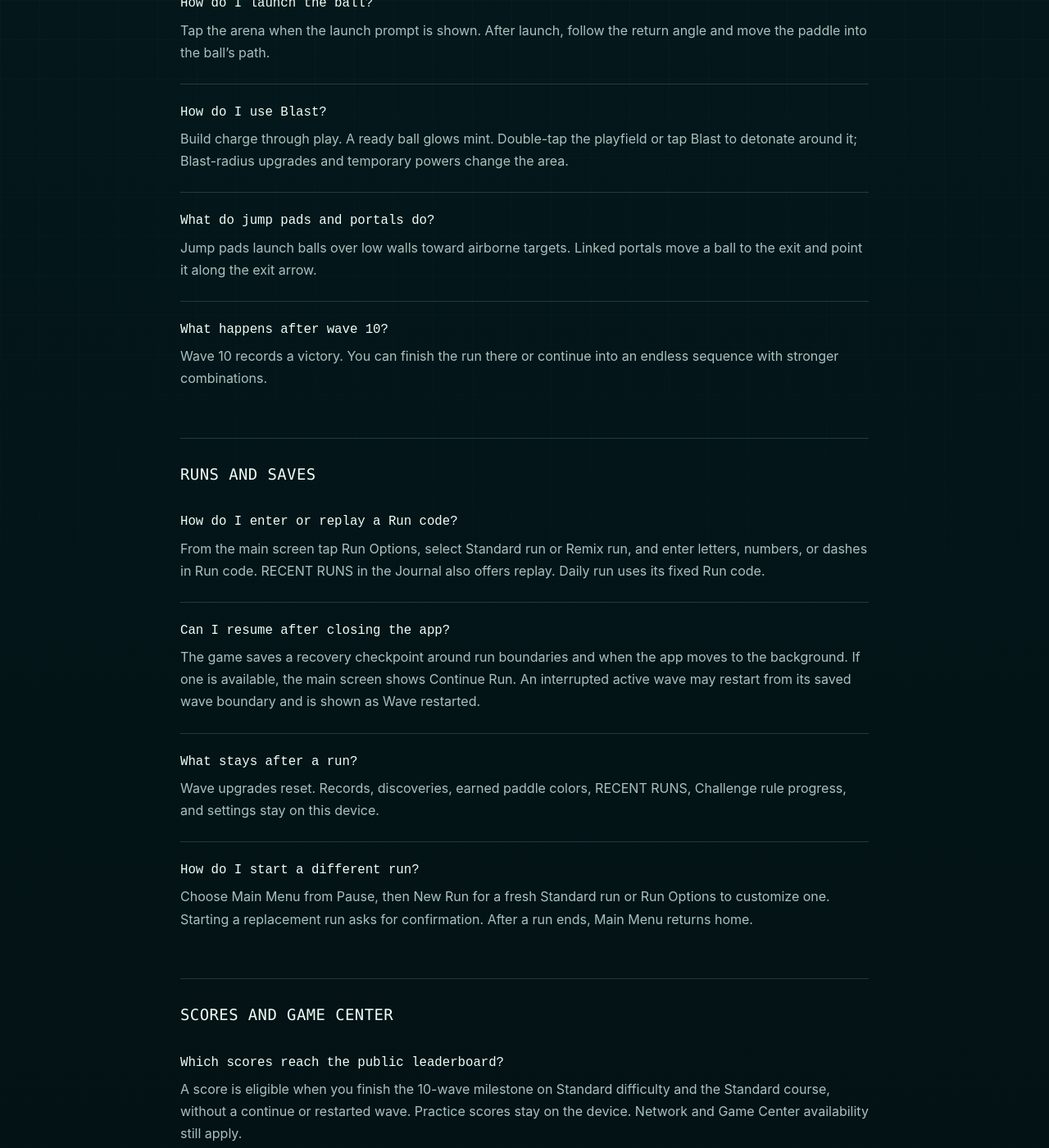
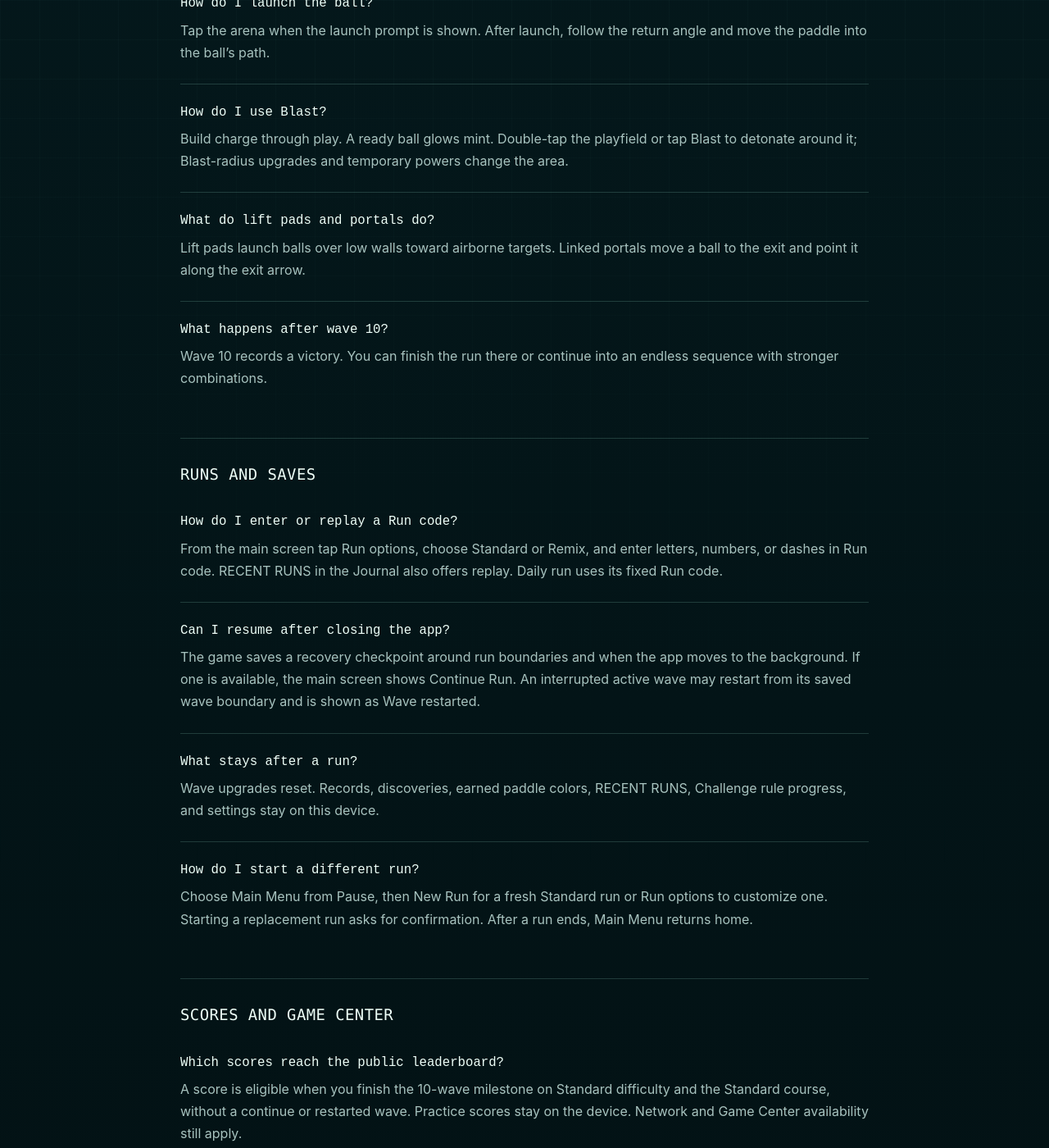
Before and after one commit to pgtgrly/pgtgrly.github.io, a Jekyll site: the page afterarc/afterarc-support.html, which Jekyll copies as it is, in a window 1280 px wide and 1400 px high, scrolled down 961 px. Shown: the whole window at 82% size. Built offline with Jekyll 4.4.1, drawn with Linux system fonts in a browser that asks for light colours.

Commit message:
AFTERARC support: match in-app wording (lift pads, Run options)
Co-Authored-By: Claude Opus 5.5 (1M context) <noreply@anthropic.com>
Claude-Session: https://claude.ai/code/session_01FMuQJBQ19gAMP5BX1xwU6r

```diff
--- a/afterarc/afterarc-support.html
+++ b/afterarc/afterarc-support.html
@@ -16,9 +16,9 @@
 
     <section><h2>Contact</h2><p>Tell us the app version, iPhone model, iOS version, run type or Run code, and what happened immediately before the issue. Do not send passwords or payment-card details.</p><div class="contact-panel"><a href="mailto:pranavgarg@gmail.com?subject=AFTERARC%20support"><small>Email support</small>pranavgarg@gmail.com</a><a href="https://x.com/pgtgrly" target="_blank" rel="noopener noreferrer"><small>Message on X</small>@pgtgrly</a></div></section>
 
-    <section><h2>Quick start</h2><dl class="faq"><div><dt>How do I control the paddle?</dt><dd>Swipe left or right anywhere on the screen to move the paddle around the rim. Hold near either edge to keep turning. Lift and touch again anywhere; the paddle does not jump to your finger.</dd></div><div><dt>How do I launch the ball?</dt><dd>Tap the arena when the launch prompt is shown. After launch, follow the return angle and move the paddle into the ball’s path.</dd></div><div><dt>How do I use Blast?</dt><dd>Build charge through play. A ready ball glows mint. Double-tap the playfield or tap Blast to detonate around it; Blast-radius upgrades and temporary powers change the area.</dd></div><div><dt>What do jump pads and portals do?</dt><dd>Jump pads launch balls over low walls toward airborne targets. Linked portals move a ball to the exit and point it along the exit arrow.</dd></div><div><dt>What happens after wave 10?</dt><dd>Wave 10 records a victory. You can finish the run there or continue into an endless sequence with stronger combinations.</dd></div></dl></section>
+    <section><h2>Quick start</h2><dl class="faq"><div><dt>How do I control the paddle?</dt><dd>Swipe left or right anywhere on the screen to move the paddle around the rim. Hold near either edge to keep turning. Lift and touch again anywhere; the paddle does not jump to your finger.</dd></div><div><dt>How do I launch the ball?</dt><dd>Tap the arena when the launch prompt is shown. After launch, follow the return angle and move the paddle into the ball’s path.</dd></div><div><dt>How do I use Blast?</dt><dd>Build charge through play. A ready ball glows mint. Double-tap the playfield or tap Blast to detonate around it; Blast-radius upgrades and temporary powers change the area.</dd></div><div><dt>What do lift pads and portals do?</dt><dd>Lift pads launch balls over low walls toward airborne targets. Linked portals move a ball to the exit and point it along the exit arrow.</dd></div><div><dt>What happens after wave 10?</dt><dd>Wave 10 records a victory. You can finish the run there or continue into an endless sequence with stronger combinations.</dd></div></dl></section>
 
-    <section><h2>Runs and saves</h2><dl class="faq"><div><dt>How do I enter or replay a Run code?</dt><dd>From the main screen tap Run Options, select Standard run or Remix run, and enter letters, numbers, or dashes in Run code. RECENT RUNS in the Journal also offers replay. Daily run uses its fixed Run code.</dd></div><div><dt>Can I resume after closing the app?</dt><dd>The game saves a recovery checkpoint around run boundaries and when the app moves to the background. If one is available, the main screen shows Continue Run. An interrupted active wave may restart from its saved wave boundary and is shown as Wave restarted.</dd></div><div><dt>What stays after a run?</dt><dd>Wave upgrades reset. Records, discoveries, earned paddle colors, RECENT RUNS, Challenge rule progress, and settings stay on this device.</dd></div><div><dt>How do I start a different run?</dt><dd>Choose Main Menu from Pause, then New Run for a fresh Standard run or Run Options to customize one. Starting a replacement run asks for confirmation. After a run ends, Main Menu returns home.</dd></div></dl></section>
+    <section><h2>Runs and saves</h2><dl class="faq"><div><dt>How do I enter or replay a Run code?</dt><dd>From the main screen tap Run options, choose Standard or Remix, and enter letters, numbers, or dashes in Run code. RECENT RUNS in the Journal also offers replay. Daily run uses its fixed Run code.</dd></div><div><dt>Can I resume after closing the app?</dt><dd>The game saves a recovery checkpoint around run boundaries and when the app moves to the background. If one is available, the main screen shows Continue Run. An interrupted active wave may restart from its saved wave boundary and is shown as Wave restarted.</dd></div><div><dt>What stays after a run?</dt><dd>Wave upgrades reset. Records, discoveries, earned paddle colors, RECENT RUNS, Challenge rule progress, and settings stay on this device.</dd></div><div><dt>How do I start a different run?</dt><dd>Choose Main Menu from Pause, then New Run for a fresh Standard run or Run options to customize one. Starting a replacement run asks for confirmation. After a run ends, Main Menu returns home.</dd></div></dl></section>
 
     <section><h2>Scores and Game Center</h2><dl class="faq"><div><dt>Which scores reach the public leaderboard?</dt><dd>A score is eligible when you finish the 10-wave milestone on Standard difficulty and the Standard course, without a continue or restarted wave. Practice scores stay on the device. Network and Game Center availability still apply.</dd></div><div><dt>Why did my score stay local?</dt><dd>Open Run details and check whether a continue or wave restart was used. Then check your Game Center sign-in. You can sign in or open the board from Settings &gt; Leaderboards. Network or Game Center availability can also delay or prevent submission.</dd></div><div><dt>What is score for?</dt><dd>Score measures how well a run went in your personal records. Eligible 10-wave scores can also appear on Game Center. Hitting targets and keeping a streak earns more points; score itself does not make survival easier.</dd></div></dl></section>
 
```
